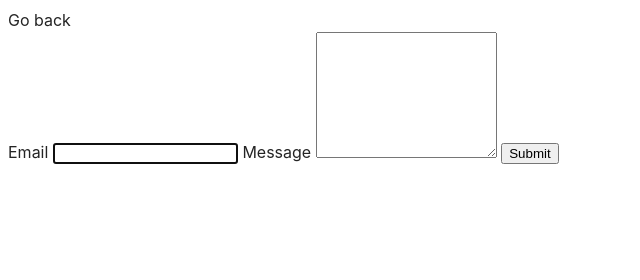
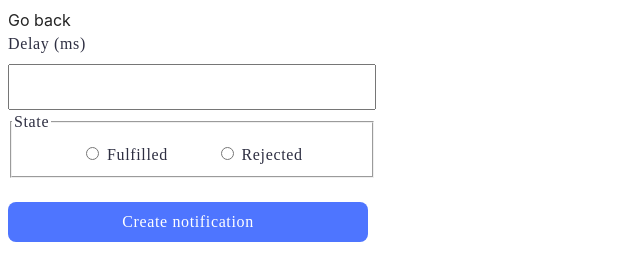
Before and after one commit to IrinaDyakonova/goit-js-hw-10, a website built with Vite: page src/2-snackbar.html in a window 1280 px wide. Shown: the whole page, without its empty margins (0-640 px from the left). Built offline with nearby package versions, Linux system fonts and the light colour scheme; a script that the page names is missing.

Commit message:
add task 2

```diff
--- a/src/2-snackbar.html
+++ b/src/2-snackbar.html
@@ -10,16 +10,25 @@
 <body>
   <p><a href="./index.html">Go back</a></p>
 
-  <form class="feedback-form" autocomplete="off">
+  <form class="form">
     <label>
-      Email
-      <input type="email" name="email" autofocus />
+      Delay (ms)
+      <input type="number" name="delay" required />
     </label>
-    <label>
-      Message
-      <textarea name="message" rows="8"></textarea>
-    </label>
-    <button type="submit">Submit</button>
+
+    <fieldset>
+      <legend>State</legend>
+      <label>
+        <input type="radio" name="state" value="fulfilled" required />
+        Fulfilled
+      </label>
+      <label>
+        <input type="radio" name="state" value="rejected" required />
+        Rejected
+      </label>
+    </fieldset>
+
+    <button type="submit">Create notification</button>
   </form>
 
 
--- a/src/css/styles.css
+++ b/src/css/styles.css
@@ -120,3 +120,77 @@
   line-height: 1.5em; /* 150% */
   text-transform: uppercase;
 }
+
+
+/* Task - 2 */
+
+#delay:hover, fieldset:hover, fieldset:active {
+  border: 1px solid #000;
+}
+
+#delay:active {
+  border: 1px solid #4E75FF;
+}
+
+button {
+  display: flex;
+  width: 360px;
+  padding: 8px 16px;
+  justify-content: center;
+  align-items: center;
+  gap: 10px;
+  border-radius: 8px;
+  background: #4E75FF;
+  border: none;
+  box-shadow: none;
+  color: #FFF;
+  font-family: Montserrat;
+  font-size: 16px;
+  font-style: normal;
+  font-weight: 500;
+  line-height: 1.5em; /* 150% */
+  letter-spacing: 0.04em;
+  margin-top: 24px;
+}
+
+button:hover {
+  background: #6C8CFF;
+}
+
+fieldset {
+  display: flex;
+  justify-content: center;
+  align-items: center;
+  width: 360px;
+  height: 64px;
+  flex-shrink: 0;
+  stroke-width: 1px;
+  stroke: #808080;
+  gap: 48px;
+  padding: 0;
+}
+
+label, legend {
+  color: #2E2F42;
+  font-family: Montserrat;
+  letter-spacing: 0.64px;
+  font-style: normal;
+  font-weight: 400;
+  line-height: 1.5em; /* 150% */
+}
+
+legend {
+  letter-spacing: 0.04em;
+}
+
+label:has(input[type=number]) {
+  display: flex;
+  flex-direction: column;
+  gap: 8px;
+}
+
+input[type=number] {
+  width: 360px;
+  height: 40px;
+  flex-shrink: 0;
+}
--- a/src/js/2-snackbar.js
+++ b/src/js/2-snackbar.js
@@ -0,0 +1,40 @@
+import 'izitoast/dist/css/iziToast.min.css';
+import iziToast from 'izitoast';
+
+document.querySelector('.form').addEventListener('submit', function(event) {
+    event.preventDefault();
+
+    const delay = event.target.elements['delay'].value;
+    const state = event.target.elements['state'].value;
+    let radios = document.getElementsByName('state');
+
+    new Promise((resolve, reject) => {
+        setTimeout(() => {
+            if (state === 'fulfilled') {
+                resolve(delay);
+            } else {
+                reject(delay);
+            }
+        }, delay);
+    })
+    .then(delay => {
+        iziToast.success({
+            message: `Fulfilled after ${delay}ms`,
+            position: 'topCenter',
+            backgroundColor: 'rgb(0, 255, 0)'
+        });
+    })
+    .catch(delay => {
+        iziToast.error({
+            message: `Rejected after ${delay}ms`,
+            position: 'topCenter',
+            backgroundColor: 'rgb(255, 0, 0)'
+        });
+    })
+    .finally(() => {
+        for(let i = 0; i < radios.length; i++){
+            radios[i].checked = false;
+        }
+        document.getElementsByName('delay')[0].value = '';
+    });
+});
```
